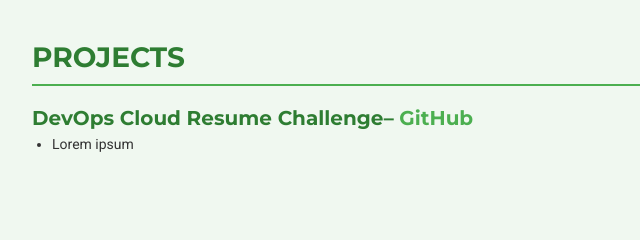
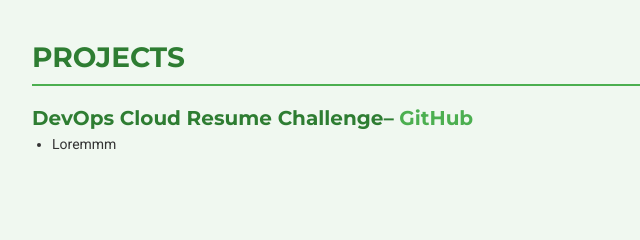
Before and after one commit to Princeton45/DevOps-Cloud-Resume-Challenge, a plain HTML site: page frontend_infrastructure/website_homepage/index.html in a window 1280 px wide. Shown: the part 1680-1920 px from the top of the page, 258-898 px from the left. Drawn offline with Linux system fonts and the light colour scheme; no server answers.

Commit message:
edited projects in index.html

```diff
--- a/frontend_infrastructure/website_homepage/index.html
+++ b/frontend_infrastructure/website_homepage/index.html
@@ -57,7 +57,7 @@
                 <div class="project-item">
                     <h3>DevOps Cloud Resume Challenge– <a href="https://github.com" target="_blank">GitHub</a></h3>
                     <ul>
-                        <li>Lorem ipsum</li>
+                        <li>Loremmm</li>
                     </ul>
                 </div>
             </section>
```
